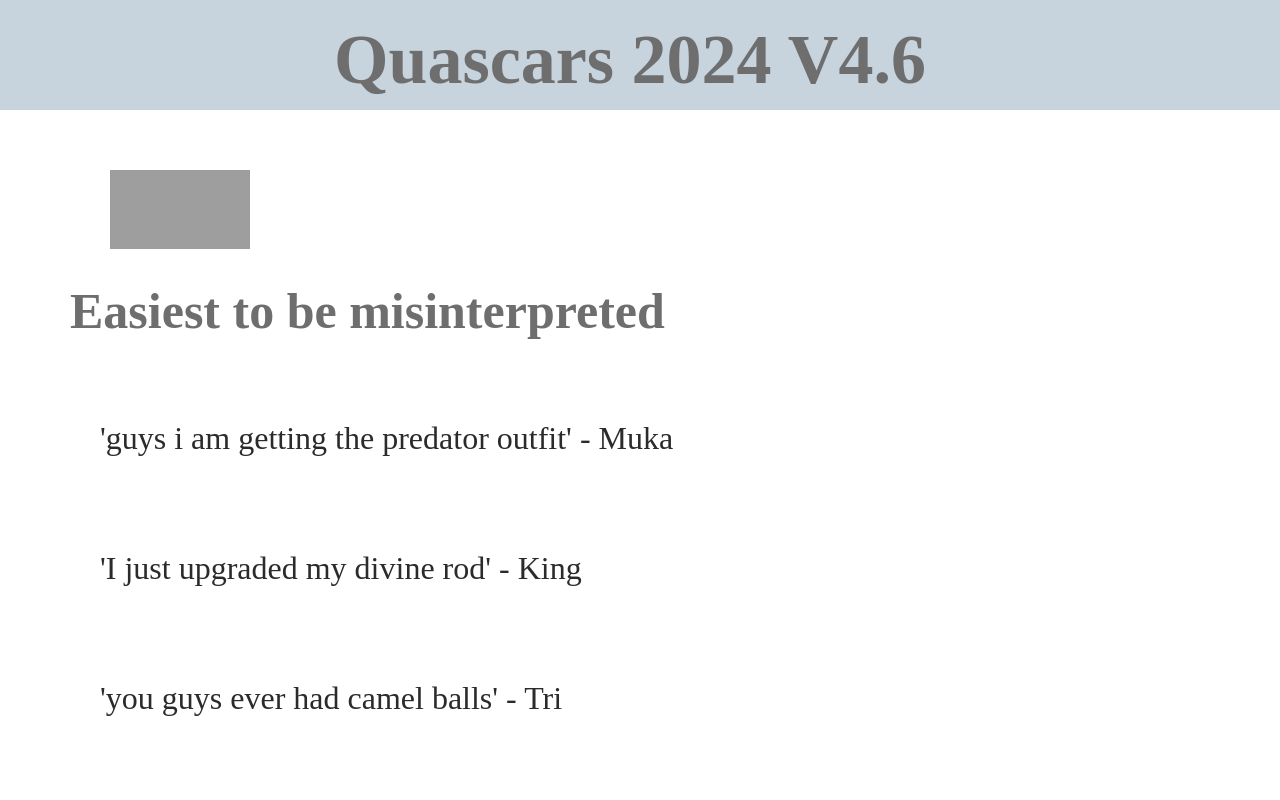
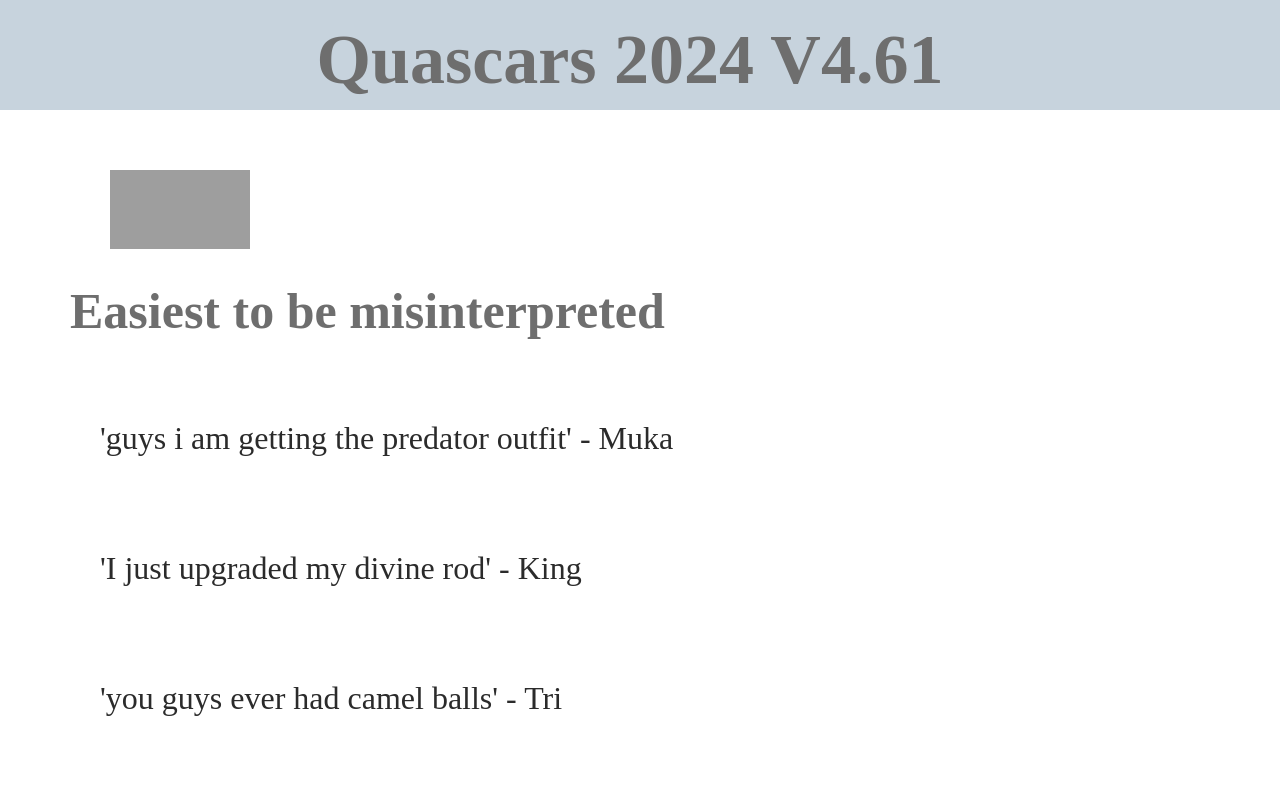
Before and after one commit to Quascars/2024, a plain HTML site: page index.html in a window 1280 px wide. Shown: the top 800 px of the page. Drawn offline with Linux system fonts and the light colour scheme; grey boxes are pictures that could not be loaded.

Commit message:
Update index.html

```diff
--- a/index.html
+++ b/index.html
@@ -10,7 +10,7 @@
         <body>
             <main id="content">
                 <div class="header">
-                    <h1> Quascars 2024 V4.6 </h1>
+                    <h1> Quascars 2024 V4.61 </h1>
                 </div>
 
                 <div class="heading" >
@@ -422,8 +422,6 @@
                   <h2>
                     'who is he trying to trap, the ghost of christmas past?'
                   </h2>
-                </div>
-                <div class="item">
                   <button onclick="getName1()">Retrieve Name</button>
                 </div>
                 <div class="item">
```
